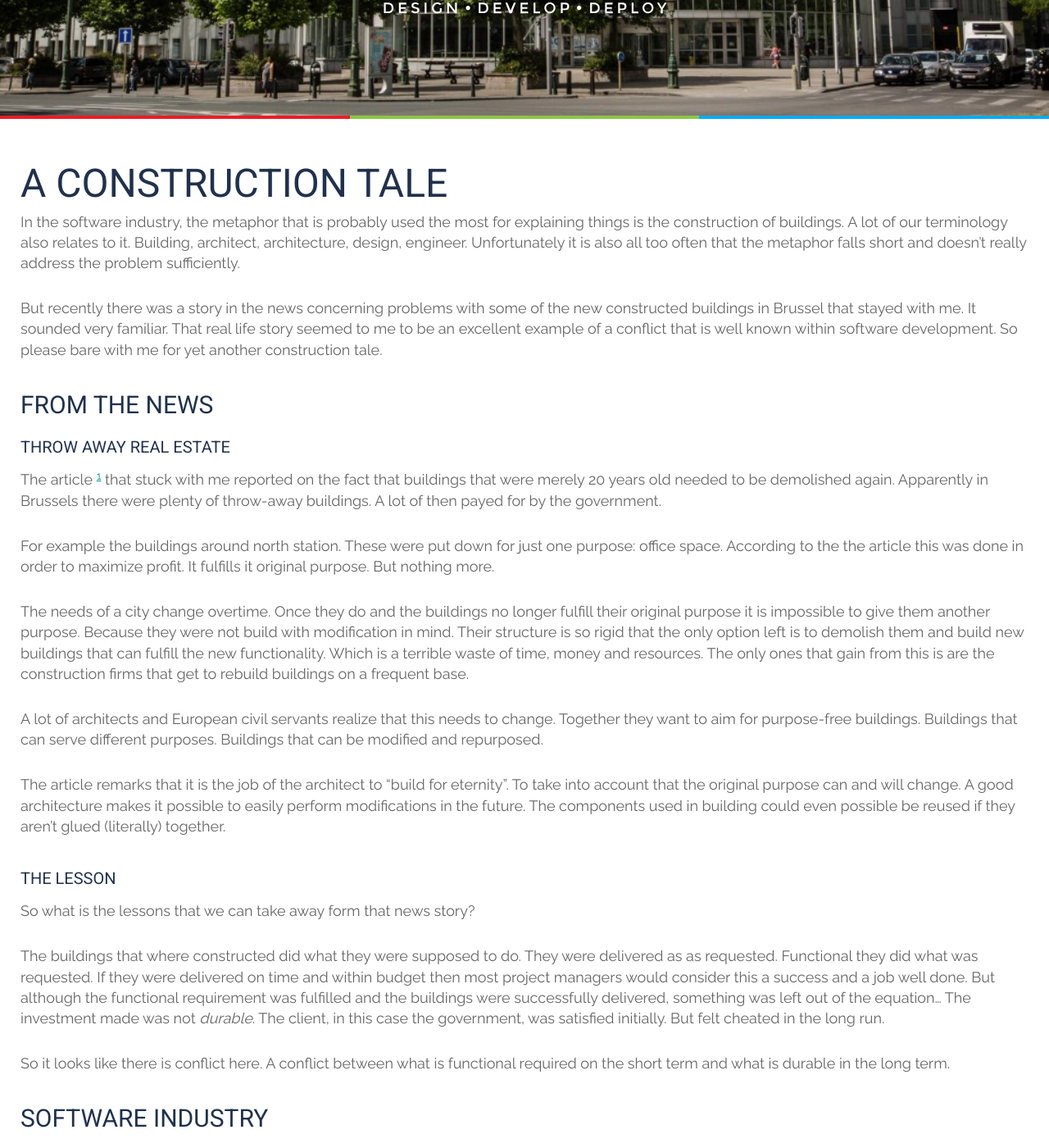
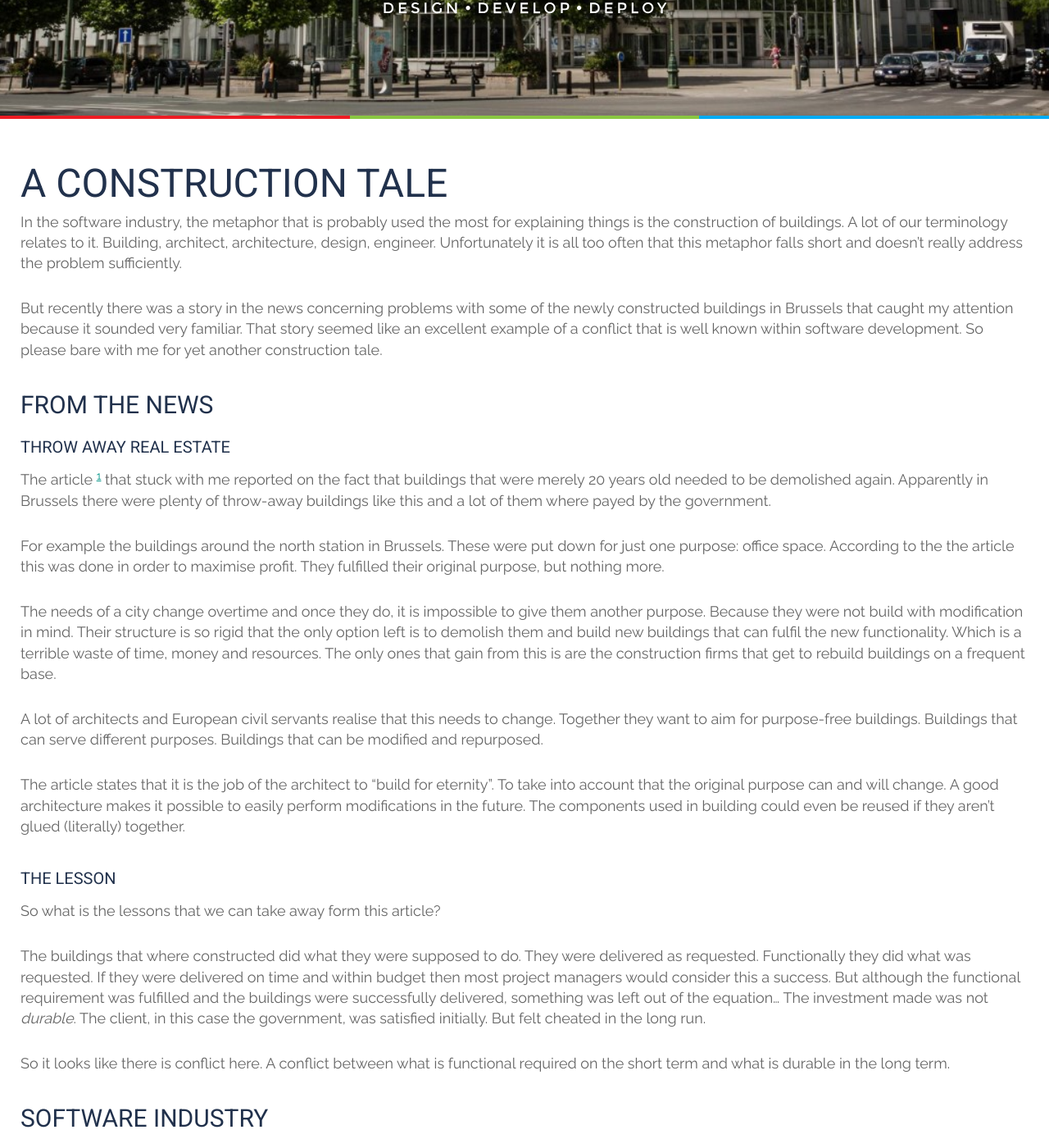
Before and after one commit to tripledio/tripledio.github.io, a Jekyll site: the page built from _posts/2018-04-15-Construction-Tale.md, in a window 1280 px wide and 1400 px high, scrolled down 469 px. Shown: the whole window at 82% size. Built offline with Jekyll 4.4.1, drawn with Linux system fonts in a browser that asks for light colours; some of the changed text lies outside the part shown.

Commit message:
some minor changes.

```diff
--- a/_posts/2018-04-15-Construction-Tale.md
+++ b/_posts/2018-04-15-Construction-Tale.md
@@ -8,63 +8,63 @@ excerpt: "A tale of the two values of software: Functionality and Architecture."
 ---
 # A construction tale
 
-In the software industry, the metaphor that is probably used the most for explaining things is the construction of buildings. A lot of our terminology also relates to it. Building, architect, architecture, design, engineer. Unfortunately it is also all too often that the metaphor falls short and doesn't really address the problem sufficiently.
+In the software industry, the metaphor that is probably used the most for explaining things is the construction of buildings. A lot of our terminology relates to it. Building, architect, architecture, design, engineer. Unfortunately it is all too often that this metaphor falls short and doesn't really address the problem sufficiently.
 
-But recently there was a story in the news concerning problems with some of the new constructed buildings in Brussel that stayed with me. It sounded very familiar. That real life story seemed to me to be an excellent example of a conflict that is well known within software development. So please bare with me for yet another construction tale.
+But recently there was a story in the news concerning problems with some of the newly constructed buildings in Brussels that caught my attention because it sounded very familiar. That story seemed like an excellent example of a conflict that is well known within software development. So please bare with me for yet another construction tale.
 
 ## From the news
 
 ### Throw away real estate
 
-The article [^article] that stuck with me reported on the fact that buildings that were merely 20 years old needed to be demolished again. Apparently in Brussels there were plenty of throw-away buildings. A lot of then payed for by the government.
+The article [^article] that stuck with me reported on the fact that buildings that were merely 20 years old needed to be demolished again. Apparently in Brussels there were plenty of throw-away buildings like this and a lot of them where payed by the government.
 
-For example the buildings around north station. These were put down for just one purpose: office space. According to the the article this was done in order to maximize profit. It fulfills it original purpose. But nothing more.
+For example the buildings around the north station in Brussels. These were put down for just one purpose: office space. According to the the article this was done in order to maximise profit. They fulfilled their original purpose, but nothing more.
 
-The needs of a city change overtime. Once they do and the buildings no longer fulfill their original purpose it is impossible to give them another purpose. Because they were not build with modification in mind. Their structure is so rigid that the only option left is to demolish them and build new buildings that can fulfill the new functionality. Which is a terrible waste of time, money and resources. The only ones that gain from this is are the construction firms that get to rebuild buildings on a frequent base.
+The needs of a city change overtime and once they do, it is impossible to give them another purpose. Because they were not build with modification in mind. Their structure is so rigid that the only option left is to demolish them and build new buildings that can fulfil the new functionality. Which is a terrible waste of time, money and resources. The only ones that gain from this is are the construction firms that get to rebuild buildings on a frequent base.
 
-A lot of architects and European civil servants realize that this needs to change. Together they want to aim for purpose-free buildings. Buildings that can serve different purposes. Buildings that can be modified and repurposed.
+A lot of architects and European civil servants realise that this needs to change. Together they want to aim for purpose-free buildings. Buildings that can serve different purposes. Buildings that can be modified and repurposed.
 
-The article remarks that it is the job of the architect to "build for eternity". To take into account that the original purpose can and will change. A good architecture makes it possible to easily perform modifications in the future. The components used in building could even possible be reused if they aren't glued (literally) together.
+The article states that it is the job of the architect to "build for eternity". To take into account that the original purpose can and will change. A good architecture makes it possible to easily perform modifications in the future. The components used in building could even be reused if they aren't glued (literally) together.
 
 ### The lesson
 
-So what is the lessons that we can take away form that news story?
+So what is the lessons that we can take away form this article?
 
-The buildings that where constructed did what they were supposed to do. They were delivered as as requested. Functional they did what was requested. If they were delivered on time and within budget then most project managers would consider this a success and a job well done. But although the functional requirement was fulfilled and the buildings were successfully delivered, something was left out of the equation... The investment made was not *durable*. The client, in this case the government, was satisfied initially. But felt cheated in the long run.
+The buildings that where constructed did what they were supposed to do. They were delivered as requested. Functionally they did what was requested. If they were delivered on time and within budget then most project managers would consider this a success. But although the functional requirement was fulfilled and the buildings were successfully delivered, something was left out of the equation... The investment made was not *durable*. The client, in this case the government, was satisfied initially. But felt cheated in the long run.
 
 So it looks like there is conflict here. A conflict between what is functional required on the short term and what is durable in the long term.
 
 ## Software Industry
 
-By now it is probably obvious where I'm going with this. Because in the software industry we are constantly fighting the same fight. The paragraph from the article that describes the role of an architect could just as well apply to a software architect, whatever that may be ;). The conflict between the functional and the durable is also one that is very well known.
+By now it is probably obvious where I'm going with this. Because in the software industry we are constantly fighting the same fight. The paragraph from the article that describes the role of an architect could just as well be applied to software architects, whatever those may be ;). The conflict between the functional and the durable is also one that is very well known.
 
-### The conflict: Behavior vs Structure
+### The conflict: Behaviour vs Structure
 
 In [Clean Architecture](https://www.amazon.com/Clean-Architecture-Craftsmans-Software-Structure/dp/0134494164/ref=sr_1_1?ie=UTF8&qid=1522254141&sr=8-1&keywords=clean+architecture) [^CleanArch]
  chapter two, "A tale of two values", Uncle Bob discusses this exact conflict.
 
 He states that every software system has two different values for the stakeholders:
 
-   * _Behavior_ - a.k.a. functionality
+   * _Behaviour_ - a.k.a. functionality
 
-        A software system should do what it is supposed to do. That is why software engineers are hired. Make something that can do X. That is the first value of the system, it's behavior. Unfortunately many developers think that this the entirety of their job.
+        A software system should do what it is supposed to do. That is why software engineers are hired. Make something that can do X. That is the first value of the system, it's behaviour. Unfortunately many developers think that this the entirety of their job.
    * _Structure_ - a.k.a. architecture
 
-        Software should be easy to change, it needs to be able to grow. That is why it's structure is of great value. When software is no longer 'soft', if its structure prevents it from change, then it is not durable. Even though it may have the correct behavior now.
+        Software should be easy to change, it needs to be able to grow. That is why it's structure is of great value. When software is no longer 'soft', when its structure prevents it from change, then it is not durable. Even though it may have the correct behaviour now it won't be able to adapt for the future.
 
-These two different values often appear at odds with each other, in constant conflict. The behaviour value is more visible and as a result it gets greater priority. As was the case with the constructions in brussel.
+These two different values often appear at odds with each other, in constant conflict. The behaviour value is more visible and as a result it gets greater priority. As was the case with the constructions in Brussels.
 
 ### What has the greater value?
 
-So which one has the greater value? It is typically argued that behavior comes first. It has to work above all else. Otherwise it is useless right? But if something is wel structured and easy to change, it is easy to modify it so that it does work. The reverse is not true. If you get something that is badly structured, and somehow managed to get it to work properly, it has a very low life expectancy since it is so hard to chance.
+So which one has the greater value? It is typically argued that behaviour comes first. It has to work above all else. Otherwise it is useless right? But if something is well structured and easy to change, it is easily be made to work. The reverse is not true. If you get something which is badly structured, and somehow you manage to get it to work properly, it still has a very low life expectancy since it is so hard to change.
 
 > The longer you want your software to be useful, the greater the value of a proper structure is.
 
-So it depends on what you are building and with what goal. Also take in mind on which value people are evaluated. A project manager is typically evaluated on getting 'it' done withing time abnd budget. It is then of course the functional requirements. The other requirement are often sacrificed because they are not visible and there is no reward for them.
+So it depends on what you are building and with which goal. Also take in mind on which value people are evaluated. A project manager is typically evaluated on getting 'it' done within time and budget. which is of course the functional requirement. The other requirement are often sacrificed because they are not visible and there is no reward for them.
 
 ### The conflict in disguise
 
-This conflict may seem abstract but it is one that you'll encounter again and again every day in software development. But in our day to day software development life the conflict  often comes in disguise. Allow me to list some of the arguments that I hear the most, that are basically the conflict rephrased.
+This conflict may seem abstract but it is one that you'll encounter again and again every day in software development albeit in disguise. Allow me to list some of the arguments that I hear the most, which are basically the same conflict but rephrased.
 
 * __The 'It works' argument__
 
@@ -86,9 +86,13 @@ This conflict may seem abstract but it is one that you'll encounter again and ag
 
 ### TODO: any ideas for other arguments we hear a lot?
 
+_DOMI_: The 'P' word? let's be pragmatic about this?
+We'll fix it in v2 ?
+This is only a temporary solution.
+
 ## Conclusion
 
-The struggle between the function and the structure is not limited to our industry. When somethings needs to change in the future then the structure needs to be able to support this. Since this is something that lies further in the future than the functionality the structure is often neglected.
+The struggle between the function and the structure is not limited to our industry. When some things needs to change in the future then the structure needs to be able to support this. Since this is something that lies further in the future than the functionality,  it is often neglected.
 
 > If we want to build something that lasts, we need to pay careful attention to the structure
 
```
Also changed, not shown: other parts of _posts/2018-04-15-Construction-Tale.md (+1 -1 lines).
